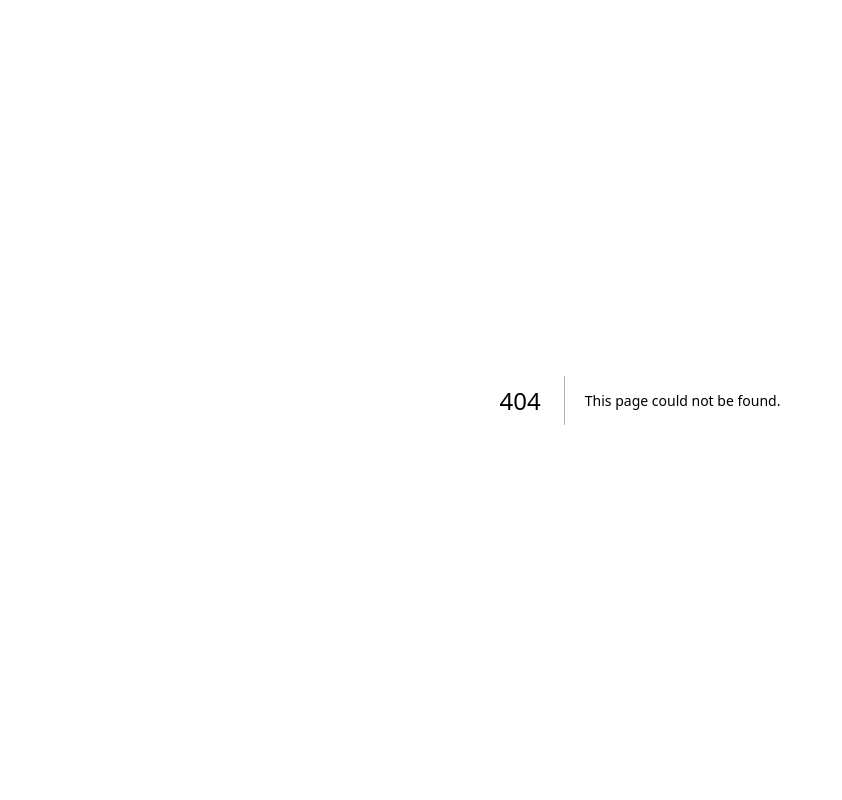
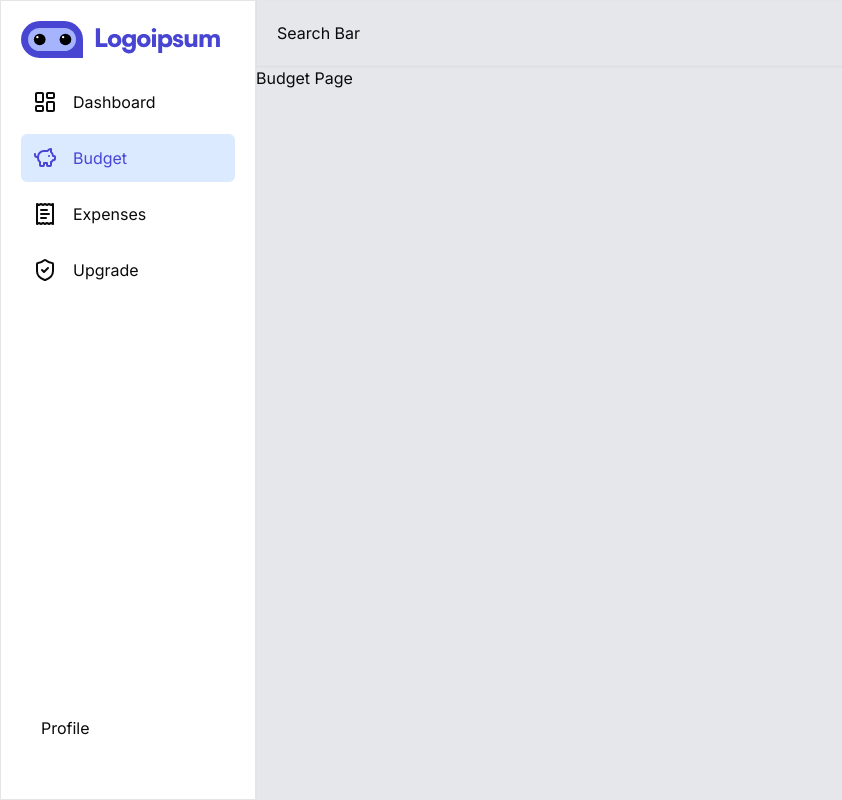
Before and after one commit to Bijay-Shre-stha/Expense-Tracker, a Next.js app: page /dashboard/budget in a window 1280 px wide. Before the commit this address had no page. Shown: the whole page, without its empty margins (0-842 px from the left). Built offline with nearby package versions, Linux system fonts and the light colour scheme.

Commit message:
Implement SideNavbar with navigation links and add DashboardHeader component for improved layout

```diff
--- /dev/null
+++ b/src/app/(routes)/dashboard/_components/DashboardHeader.tsx
@@ -0,0 +1,15 @@
+import { UserButton } from '@clerk/nextjs'
+import React from 'react'
+
+const DashboardHeader = () => {
+    return (
+        <div className='p-5 flex justify-between items-center border shadow-sm '>
+            <div className="">Search Bar</div>
+            <div className="">
+                <UserButton />
+            </div>
+        </div>
+    )
+}
+
+export default DashboardHeader
--- a/src/app/(routes)/dashboard/_components/SideNavbar.tsx
+++ b/src/app/(routes)/dashboard/_components/SideNavbar.tsx
@@ -1,7 +1,10 @@
+"use client"
 import Image from "next/image"
 import logo from '@public/assets/logo.svg'
-import { LayoutDashboard, LogOut, PiggyBank, ReceiptText, ShieldCheck } from "lucide-react"
+import { LayoutDashboard, PiggyBank, ReceiptText, ShieldCheck } from "lucide-react"
 import { UserButton } from "@clerk/nextjs"
+import { usePathname } from "next/navigation"
+import Link from "next/link"
 
 const SideNavbar = () => {
     const menuItems = [
@@ -9,28 +12,29 @@ const SideNavbar = () => {
             id: 1,
             name: 'Dashboard',
             icon: LayoutDashboard,
+            path: '/dashboard'
         },
         {
             id: 2,
             name: 'Budget',
-            icon: PiggyBank
+            icon: PiggyBank,
+            path: '/dashboard/budget'
         },
         {
             id: 3,
             name: 'Expenses',
-            icon: ReceiptText
+            icon: ReceiptText,
+            path: '/dashboard/expenses'
         },
         {
             id: 4,
             name: 'Upgrade',
-            icon: ShieldCheck
-        },
-        {
-            id: 5,
-            name: 'Logout',
-            icon: LogOut
+            icon: ShieldCheck,
+            path: '/dashboard/upgrade'
         },
     ]
+    const path = usePathname()
+
 
     return (
         <div className='h-screen p-5 border shadow-sm'>
@@ -38,10 +42,17 @@ const SideNavbar = () => {
             <div className='mt-5'>
                 {
                     menuItems.map(item => (
-                        <h2 key={item.id} className='flex items-center space-x-2 p-3 rounded-md cursor-pointer  hover:text-primary hover:bg-blue-100'>
-                            <item.icon size={24} />
-                            <span>{item.name}</span>
-                        </h2>
+                        <Link
+                            key={item.id}
+                            href={item.path || '/'}
+                        >
+                            <h2 key={item.id} className={`flex items-center space-x-2 p-3 mb-2 rounded-md cursor-pointer  gap-2 hover:text-primary hover:bg-blue-100
+                        ${path === item.path && 'text-primary bg-blue-100'}
+                        `}>
+                                <item.icon size={24} />
+                                <span>{item.name}</span>
+                            </h2>
+                        </Link>
                     ))
                 }
             </div>
--- /dev/null
+++ b/src/app/(routes)/dashboard/budget/page.tsx
@@ -0,0 +1,11 @@
+import React from 'react'
+
+const BudgetPage = () => {
+    return (
+        <div>
+            Budget Page
+        </div>
+    )
+}
+
+export default BudgetPage
--- a/src/app/(routes)/dashboard/layout.tsx
+++ b/src/app/(routes)/dashboard/layout.tsx
@@ -1,5 +1,6 @@
 import { ReactNode } from 'react';
 import SideNavbar from './_components/SideNavbar';
+import DashboardHeader from './_components/DashboardHeader';
 
 const DashboardLayout = ({ children }: { children: ReactNode }) => {
     return (
@@ -9,9 +10,8 @@ const DashboardLayout = ({ children }: { children: ReactNode }) => {
                 md:ml-64
                 bg-gray-200
                 min-h-screen
-                p-5
-                md:p-10
             ">
+                <DashboardHeader />
                 {children}
             </div>
         </>
--- a/src/app/layout.tsx
+++ b/src/app/layout.tsx
@@ -1,18 +1,11 @@
 import type { Metadata } from "next";
-import localFont from "next/font/local";
 import "./globals.css";
 import { ClerkProvider } from "@clerk/nextjs";
+import { Inter as InterFont } from 'next/font/google'
 
-const geistSans = localFont({
-  src: "./fonts/GeistVF.woff",
-  variable: "--font-geist-sans",
-  weight: "100 900",
-});
-const geistMono = localFont({
-  src: "./fonts/GeistMonoVF.woff",
-  variable: "--font-geist-mono",
-  weight: "100 900",
-});
+const inter = InterFont({
+  subsets: ['latin']
+})
 
 export const metadata: Metadata = {
   title: "Expense Tracker",
@@ -28,7 +21,7 @@ export default function RootLayout({
     <ClerkProvider >
       <html lang="en">
         <body
-          className={`${geistSans.variable} ${geistMono.variable} antialiased`}
+          className={`${inter.className} antialiased`}
         >
           {children}
         </body>
```
